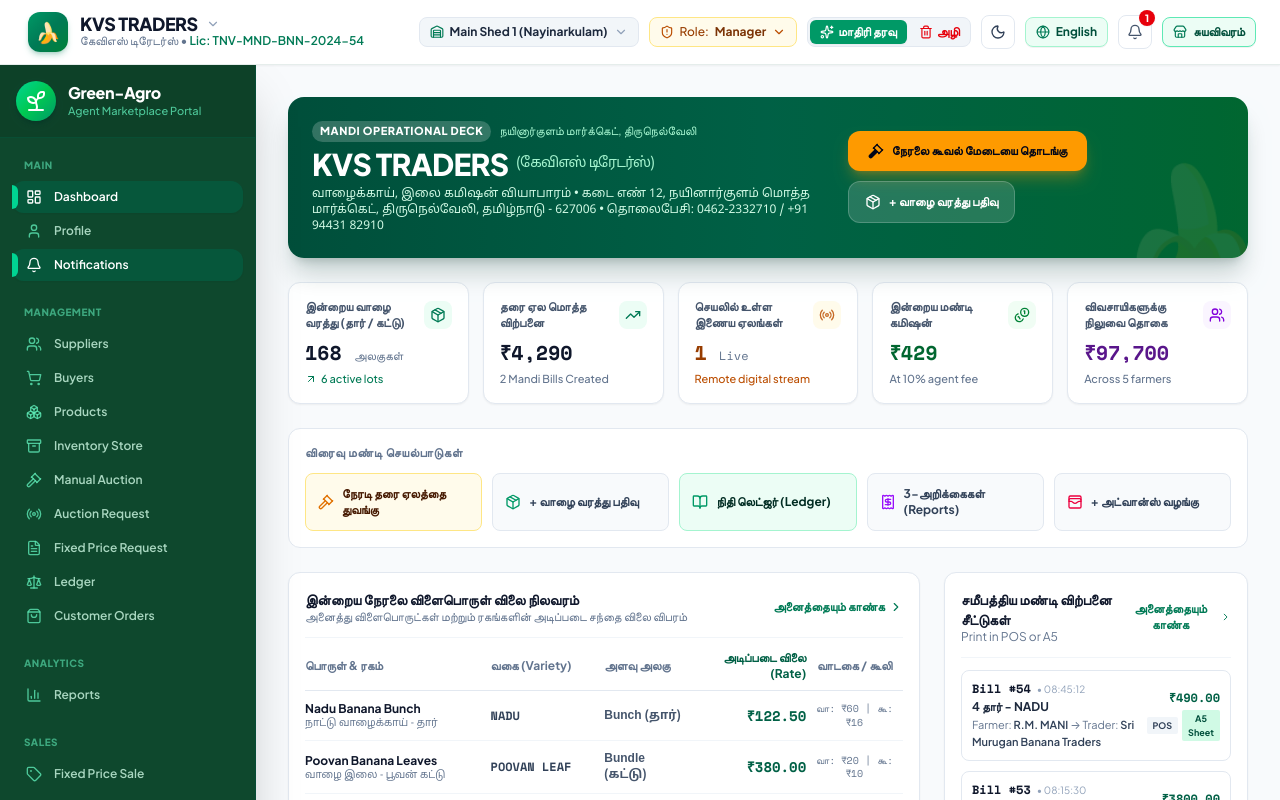
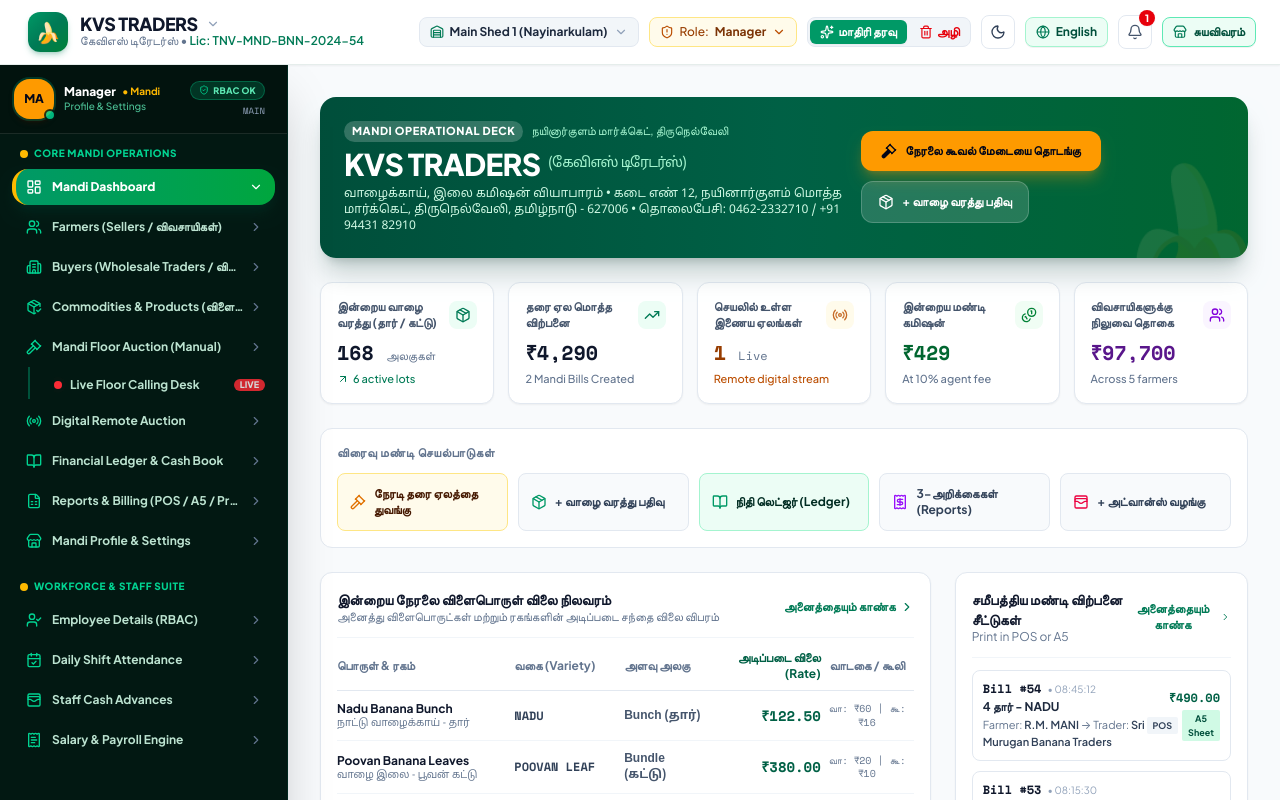
Before and after one commit to Nirmalkumar882000/agri-action-sale, a React (Vite) app: page / in a window 1280 px wide. Shown: the top 800 px of the page. Built offline with nearby package versions, Linux system fonts and the light colour scheme; a web font is replaced by a local one.

Commit message:
feat(sidebar): restore KVS Mandi operations and workforce suite with exact design

```diff
--- a/src/components/layout/Sidebar.tsx
+++ b/src/components/layout/Sidebar.tsx
@@ -2,22 +2,24 @@ import React from 'react';
 import { useApp } from '../../context/AppContext';
 import {
   LayoutDashboard,
-  User,
-  Bell,
   Users,
-  ShoppingCart,
-  Boxes,
-  Archive,
+  Building2,
+  PackageCheck,
   Gavel,
   Radio,
-  FileText,
-  Scale,
-  ShoppingBag,
-  BarChart3,
-  Tag,
-  Sprout,
+  FileSpreadsheet,
+  UserCheck,
+  CalendarCheck,
+  WalletCards,
+  ReceiptText,
+  Lock,
+  ChevronRight,
+  ChevronDown,
+  Sparkles,
+  ShieldCheck,
+  Store,
+  BookOpen,
   X,
-  Lock,
 } from 'lucide-react';
 
 interface SidebarProps {
@@ -27,181 +29,148 @@ interface SidebarProps {
   onClose?: () => void;
 }
 
-interface NavItem {
-  id: string;
-  path: string;
-  label: string;
-  labelTamil?: string;
-  icon: React.ComponentType<{ className?: string }>;
-  isMatching?: (path: string) => boolean;
-}
-
-interface NavSection {
-  title: string;
-  titleTamil?: string;
-  items: NavItem[];
-}
-
 export const Sidebar: React.FC<SidebarProps> = ({ currentPath, onNavigate, isOpen, onClose }) => {
-  const { language, activeRole, hasPermission } = useApp();
+  const { language, activeRole, activeBranch, hasPermission } = useApp();
 
   const handleNav = (path: string) => {
     if (onClose) onClose();
     onNavigate(path);
   };
 
-  const sections: NavSection[] = [
-    {
-      title: 'MAIN',
-      titleTamil: 'முதன்மை',
-      items: [
+  const navItems = [
     {
       id: 'dashboard',
       path: '/dashboard',
-          label: 'Dashboard',
-          labelTamil: 'Dashboard',
+      label: 'Mandi Dashboard',
       icon: LayoutDashboard,
     },
     {
-          id: 'profile',
-          path: '/profile',
-          label: 'Profile',
-          labelTamil: 'Profile',
-          icon: User,
-        },
-        {
-          id: 'notifications',
-          path: '/dashboard',
-          label: 'Notifications',
-          labelTamil: 'Notifications',
-          icon: Bell,
-        },
-      ],
-    },
-    {
-      title: 'MANAGEMENT',
-      titleTamil: 'மேலாண்மை',
-      items: [
-        {
-          id: 'suppliers',
+      id: 'sellers',
       path: '/sellers',
-          label: 'Suppliers',
-          labelTamil: 'Suppliers',
+      label: 'Farmers (Sellers / விவசாயிகள்)',
       icon: Users,
     },
     {
       id: 'buyers',
       path: '/buyers',
-          label: 'Buyers',
-          labelTamil: 'Buyers',
-          icon: ShoppingCart,
+      label: 'Buyers (Wholesale Traders / வியாபாரிகள்)',
+      icon: Building2,
     },
     {
       id: 'products',
       path: '/products',
-          label: 'Products',
-          labelTamil: 'Products',
-          icon: Boxes,
+      label: 'Commodities & Products (விளைபொருட்கள்)',
+      icon: PackageCheck,
     },
     {
-          id: 'inventory-store',
-          path: '/products',
-          label: 'Inventory Store',
-          labelTamil: 'Inventory Store',
-          icon: Archive,
+      id: 'offline',
+      path: '/offline',
+      label: 'Mandi Floor Auction (Manual)',
+      icon: Gavel,
+      subLinks: [
+        {
+          path: '/offline/live',
+          label: 'Live Floor Calling Desk',
+          highlight: true,
+        },
+      ],
     },
     {
-          id: 'manual-auction',
-          path: '/offline',
-          label: 'Manual Auction',
-          labelTamil: 'Manual Auction',
-          icon: Gavel,
-          isMatching: path => path === '/offline' || path === '/offline/live',
-        },
-        {
-          id: 'auction-request',
+      id: 'online',
       path: '/online',
-          label: 'Auction Request',
-          labelTamil: 'Auction Request',
+      label: 'Digital Remote Auction',
       icon: Radio,
-        },
-        {
-          id: 'fixed-price-request',
-          path: '/online',
-          label: 'Fixed Price Request',
-          labelTamil: 'Fixed Price Request',
-          icon: FileText,
     },
     {
       id: 'ledger',
       path: '/ledger',
-          label: 'Ledger',
-          labelTamil: 'Ledger',
-          icon: Scale,
+      label: 'Financial Ledger & Cash Book',
+      icon: BookOpen,
     },
-        {
-          id: 'customer-orders',
-          path: '/ledger',
-          label: 'Customer Orders',
-          labelTamil: 'Customer Orders',
-          icon: ShoppingBag,
-        },
-      ],
-    },
-    {
-      title: 'ANALYTICS',
-      titleTamil: 'பகுப்பாய்வு',
-      items: [
     {
       id: 'reports',
       path: '/reports',
-          label: 'Reports',
-          labelTamil: 'Reports',
-          icon: BarChart3,
-        },
-      ],
+      label: 'Reports & Billing (POS / A5 / Profile)',
+      icon: FileSpreadsheet,
     },
     {
-      title: 'SALES',
-      titleTamil: 'விற்பனை',
-      items: [
+      id: 'profile',
+      path: '/profile',
+      label: 'Mandi Profile & Settings',
+      icon: Store,
+    },
+  ];
+
+  const workforceItems = [
     {
-          id: 'fixed-price-sale',
-          path: '/offline',
-          label: 'Fixed Price Sale',
-          labelTamil: 'Fixed Price Sale',
-          icon: Tag,
+      id: 'employee-details',
+      path: '/workforce/employee-details',
+      label: 'Employee Details (RBAC)',
+      icon: UserCheck,
     },
-      ],
+    {
+      id: 'attendance',
+      path: '/workforce/attendance',
+      label: 'Daily Shift Attendance',
+      icon: CalendarCheck,
+    },
+    {
+      id: 'advances',
+      path: '/workforce/advances',
+      label: 'Staff Cash Advances',
+      icon: WalletCards,
+    },
+    {
+      id: 'salary-payroll',
+      path: '/workforce/salary-payroll',
+      label: 'Salary & Payroll Engine',
+      icon: ReceiptText,
     },
   ];
 
   return (
     <aside
-      className={`fixed inset-y-0 left-0 z-50 lg:static w-64 lg:w-64 flex flex-col shrink-0 select-none transition-transform duration-300 ease-in-out bg-[#0e482d] text-white border-r border-emerald-900/60 shadow-2xl ${
+      className={`fixed inset-y-0 left-0 z-50 lg:static w-72 lg:w-72 flex flex-col shrink-0 select-none transition-transform duration-300 ease-in-out bg-[#021812] text-white border-r border-emerald-950/80 shadow-2xl ${
         isOpen ? 'translate-x-0' : '-translate-x-full lg:translate-x-0'
       }`}
     >
-      {/* Brand Header (Matching Green-Agro in Image) */}
-      <div className="p-4 flex items-center justify-between border-b border-emerald-800/40 bg-black/10">
+      {/* Top Card: Manager Profile & Settings (Matches image exactly) */}
+      <div className="p-3.5 border-b border-white/10 bg-black/20 flex items-center justify-between">
         <div
-          onClick={() => handleNav('/dashboard')}
-          className="flex items-center gap-3 cursor-pointer group min-w-0"
+          onClick={() => handleNav('/profile')}
+          className="flex items-center justify-between flex-1 hover:opacity-95 transition-opacity cursor-pointer group pr-2"
+          title="Click to view Mandi profile & settings"
         >
-          <div className="w-10 h-10 rounded-full bg-gradient-to-br from-emerald-400 via-green-500 to-emerald-600 flex items-center justify-center text-white shadow-md shadow-emerald-950/40 shrink-0 group-hover:scale-105 transition-transform">
-            <Sprout className="w-6 h-6 text-white" />
+          <div className="flex items-center gap-2.5">
+            <div className="relative shrink-0">
+              <div className="w-10 h-10 rounded-2xl bg-amber-500 text-slate-950 flex items-center justify-center font-black text-xs uppercase shadow-md shadow-amber-950/40 ring-2 ring-emerald-400/20 group-hover:scale-105 transition-transform">
+                {activeRole.slice(0, 2).toUpperCase()}
               </div>
-          <div className="min-w-0">
-            <h1 className="text-base font-black text-white tracking-tight leading-tight truncate">
-              Green-Agro
-            </h1>
-            <p className="text-[11px] text-emerald-300/80 truncate font-medium">
-              Agent Marketplace Portal
-            </p>
+              <span className="absolute -bottom-0.5 -right-0.5 w-3 h-3 bg-emerald-400 border-2 border-[#021812] rounded-full animate-pulse"></span>
+            </div>
+            <div>
+              <div className="text-xs font-black text-white leading-tight flex items-center gap-1.5">
+                <span>{activeRole}</span>
+                <span className="text-[10px] text-amber-400 font-bold">• Mandi</span>
+              </div>
+              <div className="text-[10px] text-emerald-300/80 font-medium group-hover:text-amber-200 transition-colors">
+                Profile & Settings
+              </div>
             </div>
           </div>
 
-        {/* Mobile Close Button */}
+          <div className="flex flex-col items-end gap-1">
+            <span className="text-[9px] px-2 py-0.5 rounded-full font-black tracking-wide uppercase bg-emerald-500/20 text-emerald-300 border border-emerald-400/30 flex items-center gap-1">
+              <ShieldCheck className="w-2.5 h-2.5 text-emerald-400" />
+              RBAC OK
+            </span>
+            <span className="text-[9px] font-mono text-slate-400 uppercase">
+              MAIN
+            </span>
+          </div>
+        </div>
+
+        {/* Mobile Close Drawer Button */}
         {onClose && (
           <button
             type="button"
@@ -214,35 +183,133 @@ export const Sidebar: React.FC<SidebarProps> = ({ currentPath, onNavigate, isOpe
         )}
       </div>
 
-      {/* Nav List with Sections */}
-      <div className="flex-1 overflow-y-auto px-3 py-3 space-y-4 sidebar-green-scroll">
-        {sections.map(sec => (
-          <div key={sec.title} className="space-y-1">
-            {/* Section Header (MAIN, MANAGEMENT, ANALYTICS, SALES) */}
-            <div className="px-3 pt-2 pb-1 text-[10px] font-black uppercase tracking-wider text-emerald-300/60">
-              {sec.title}
+      {/* Nav List with Core Operations & Workforce */}
+      <div className="flex-1 overflow-y-auto px-3 py-3 space-y-5 sidebar-green-scroll">
+        {/* Section 1: Core Mandi Operations */}
+        <div>
+          <div className="px-2 mb-2 flex items-center text-[10px] font-black uppercase tracking-wider text-emerald-400">
+            <span className="flex items-center gap-1.5">
+              <span className="w-2 h-2 rounded-full bg-amber-400 shrink-0"></span>
+              <span>CORE MANDI OPERATIONS</span>
+            </span>
           </div>
 
-            {/* Section Nav Items */}
-            <nav className="space-y-0.5">
-              {sec.items.map(item => {
+          <nav className="space-y-1">
+            {navItems.map(item => {
               const allowed = hasPermission(item.path);
-                const isActive = item.isMatching
-                  ? item.isMatching(currentPath)
-                  : currentPath === item.path;
+              const isActive =
+                currentPath === item.path ||
+                (item.subLinks && item.subLinks.some(s => s.path === currentPath));
 
               if (!allowed) {
                 return (
                   <div
                     key={item.id}
-                      className="flex items-center justify-between px-3.5 py-2 rounded-xl text-emerald-300/30 text-xs font-medium cursor-not-allowed"
+                    className="flex items-center justify-between px-3 py-2.5 rounded-xl text-emerald-300/30 text-xs font-medium cursor-not-allowed bg-black/15 border-l-4 border-transparent pl-2.5"
                     title={`Restricted for role: ${activeRole}`}
                   >
-                      <div className="flex items-center gap-3 opacity-50">
-                        <item.icon className="w-4 h-4 text-emerald-400/40" />
-                        <span className="line-through">{item.label}</span>
+                    <div className="flex items-center gap-2.5 opacity-50 truncate">
+                      <item.icon className="w-4 h-4 text-emerald-400/40 shrink-0" />
+                      <span className="line-through truncate">{item.label}</span>
                     </div>
-                      <Lock className="w-3 h-3 text-emerald-400/30" />
+                    <Lock className="w-3.5 h-3.5 text-emerald-400/40 shrink-0" />
+                  </div>
+                );
+              }
+
+              return (
+                <div key={item.id} className="space-y-0.5">
+                  <button
+                    onClick={() => handleNav(item.path)}
+                    className={`w-full flex items-center justify-between px-3 py-2.5 rounded-2xl text-xs transition-all duration-150 text-left group cursor-pointer ${
+                      isActive
+                        ? 'bg-gradient-to-r from-emerald-600 to-green-600 text-white font-black shadow-lg shadow-emerald-950/60 border-l-4 border-amber-400 pl-2.5'
+                        : 'text-emerald-100/90 hover:bg-white/10 hover:text-white font-bold border-l-4 border-transparent pl-2.5'
+                    }`}
+                  >
+                    <div className="flex items-center gap-2.5 min-w-0">
+                      <item.icon
+                        className={`w-4 h-4 shrink-0 transition-transform group-hover:scale-110 ${
+                          isActive ? 'text-white' : 'text-emerald-400'
+                        }`}
+                      />
+                      <span className="truncate">{item.label}</span>
+                    </div>
+                    {isActive ? (
+                      <ChevronDown className="w-3.5 h-3.5 text-white shrink-0 ml-1" />
+                    ) : (
+                      <ChevronRight className="w-3.5 h-3.5 text-slate-500 group-hover:text-white shrink-0 ml-1 transition-transform group-hover:translate-x-0.5" />
+                    )}
+                  </button>
+
+                  {/* Nested Sublinks (e.g. Live Floor Calling Desk) */}
+                  {item.subLinks && item.subLinks.length > 0 && (
+                    <div className="ml-4 pl-3.5 border-l-2 border-emerald-800/80 space-y-1 pt-1 mt-0.5">
+                      {item.subLinks.map(sub => {
+                        const isSubActive = currentPath === sub.path;
+                        return (
+                          <button
+                            key={sub.path}
+                            onClick={() => handleNav(sub.path)}
+                            className={`w-full flex items-center justify-between px-2.5 py-1.5 rounded-lg text-xs text-left transition-all cursor-pointer ${
+                              isSubActive
+                                ? 'bg-amber-400 text-slate-950 font-black shadow-md shadow-amber-950/40'
+                                : 'text-emerald-100/90 hover:bg-white/10 hover:text-white font-bold'
+                            }`}
+                          >
+                            <span className="flex items-center gap-2 truncate">
+                              <span className="relative flex h-2 w-2 shrink-0">
+                                <span className="animate-ping absolute inline-flex h-full w-full rounded-full bg-red-400 opacity-75"></span>
+                                <span className="relative inline-flex rounded-full h-2 w-2 bg-red-500"></span>
+                              </span>
+                              <span className="truncate">{sub.label}</span>
+                            </span>
+                            <span
+                              className={`text-[9px] px-1.5 py-0.2 rounded-full font-black shrink-0 ml-1 ${
+                                isSubActive
+                                  ? 'bg-slate-950 text-amber-400'
+                                  : 'bg-red-500 text-white animate-pulse'
+                              }`}
+                            >
+                              LIVE
+                            </span>
+                          </button>
+                        );
+                      })}
+                    </div>
+                  )}
+                </div>
+              );
+            })}
+          </nav>
+        </div>
+
+        {/* Section 2: Workforce & Staff Suite */}
+        <div>
+          <div className="px-2 mb-2 flex items-center text-[10px] font-black uppercase tracking-wider text-emerald-400">
+            <span className="flex items-center gap-1.5">
+              <span className="w-2 h-2 rounded-full bg-amber-400 shrink-0"></span>
+              <span>WORKFORCE & STAFF SUITE</span>
+            </span>
+          </div>
+
+          <nav className="space-y-1">
+            {workforceItems.map(item => {
+              const allowed = hasPermission(item.path);
+              const isActive = currentPath === item.path;
+
+              if (!allowed) {
+                return (
+                  <div
+                    key={item.id}
+                    className="flex items-center justify-between px-3 py-2.5 rounded-xl text-emerald-300/30 text-xs font-medium cursor-not-allowed bg-black/15 border-l-4 border-transparent pl-2.5"
+                    title={`Restricted for role: ${activeRole}`}
+                  >
+                    <div className="flex items-center gap-2.5 opacity-50 truncate">
+                      <item.icon className="w-4 h-4 text-emerald-400/40 shrink-0" />
+                      <span className="line-through truncate">{item.label}</span>
+                    </div>
+                    <Lock className="w-3.5 h-3.5 text-emerald-400/40 shrink-0" />
                   </div>
                 );
               }
@@ -251,32 +318,48 @@ export const Sidebar: React.FC<SidebarProps> = ({ currentPath, onNavigate, isOpe
                 <button
                   key={item.id}
                   onClick={() => handleNav(item.path)}
-                    className={`relative w-full flex items-center gap-3 px-3.5 py-2 rounded-xl text-xs font-semibold transition-all duration-150 text-left cursor-pointer group ${
+                  className={`w-full flex items-center justify-between px-3 py-2.5 rounded-2xl text-xs transition-all duration-150 text-left group cursor-pointer ${
                     isActive
-                        ? 'bg-emerald-800/60 text-white font-black shadow-xs before:absolute before:left-0 before:top-1/2 before:-translate-y-1/2 before:w-1.5 before:h-6 before:bg-emerald-400 before:rounded-r-full'
-                        : 'text-emerald-100/80 hover:bg-emerald-800/30 hover:text-white'
+                      ? 'bg-gradient-to-r from-emerald-600 to-green-600 text-white font-black shadow-lg shadow-emerald-950/60 border-l-4 border-amber-400 pl-2.5'
+                      : 'text-emerald-100/90 hover:bg-white/10 hover:text-white font-bold border-l-4 border-transparent pl-2.5'
                   }`}
                 >
+                  <div className="flex items-center gap-2.5 min-w-0">
                     <item.icon
-                      className={`w-4 h-4 transition-transform group-hover:scale-110 shrink-0 ${
-                        isActive ? 'text-white' : 'text-emerald-300/80 group-hover:text-white'
+                      className={`w-4 h-4 shrink-0 transition-transform group-hover:scale-110 ${
+                        isActive ? 'text-white' : 'text-emerald-400'
                       }`}
                     />
                     <span className="truncate">{item.label}</span>
+                  </div>
+                  {isActive ? (
+                    <ChevronDown className="w-3.5 h-3.5 text-white shrink-0 ml-1" />
+                  ) : (
+                    <ChevronRight className="w-3.5 h-3.5 text-slate-500 group-hover:text-white shrink-0 ml-1 transition-transform group-hover:translate-x-0.5" />
+                  )}
                 </button>
               );
             })}
           </nav>
         </div>
-        ))}
       </div>
 
-      {/* Footer Info (Matching Green-Agro bottom) */}
-      <div className="p-3 border-t border-emerald-800/40 bg-black/15 text-[11px] text-emerald-300/70 flex items-center justify-between">
-        <span className="font-mono text-[10px] text-emerald-300/80 font-medium">
-          v1.0 • Agent Portal
+      {/* Footer Info */}
+      <div className="p-3 border-t border-white/10 bg-black/25 text-[11px] text-emerald-200/80 flex items-center justify-between backdrop-blur-xs">
+        <div className="flex items-center gap-2">
+          <div className="w-6 h-6 rounded-lg bg-emerald-600/40 flex items-center justify-center text-amber-300 shadow-xs">
+            <Sparkles className="w-3.5 h-3.5" />
+          </div>
+          <div>
+            <div className="font-extrabold text-white text-xs leading-none">KVS Banana Mandi</div>
+            <div className="text-[9px] text-emerald-300/70 font-medium mt-0.5">
+              வாழைக்காய் & இலை மையம்
+            </div>
+          </div>
+        </div>
+        <span className="font-mono text-[10px] font-bold px-1.5 py-0.5 rounded-md bg-white/10 text-emerald-200 border border-white/10">
+          v2.1
         </span>
-        <span className="w-2 h-2 rounded-full bg-emerald-400 animate-pulse" title="System Online"></span>
       </div>
     </aside>
   );
```
Lines whose indentation alone changed are shown as unchanged.
